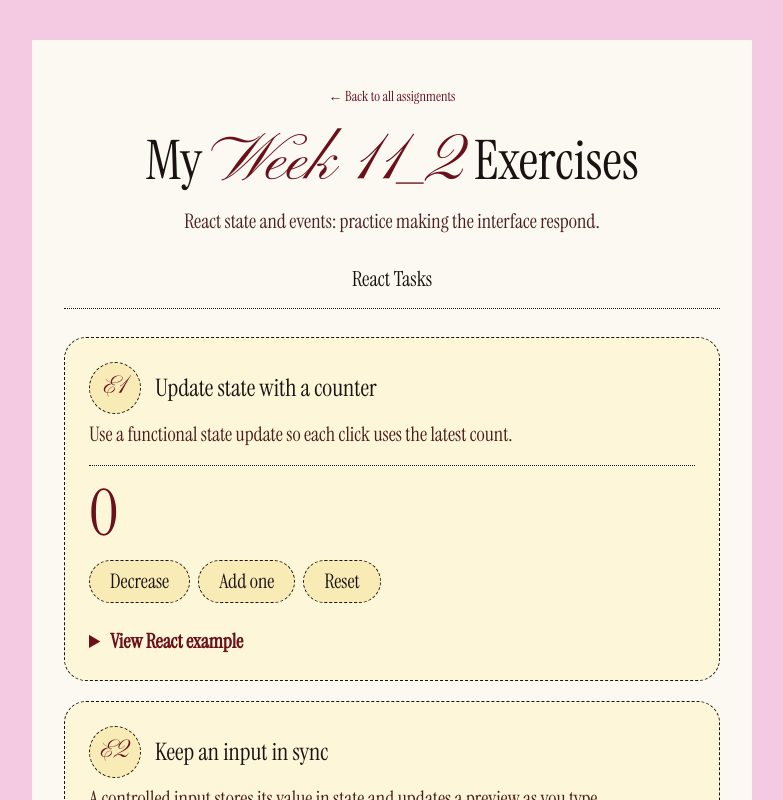
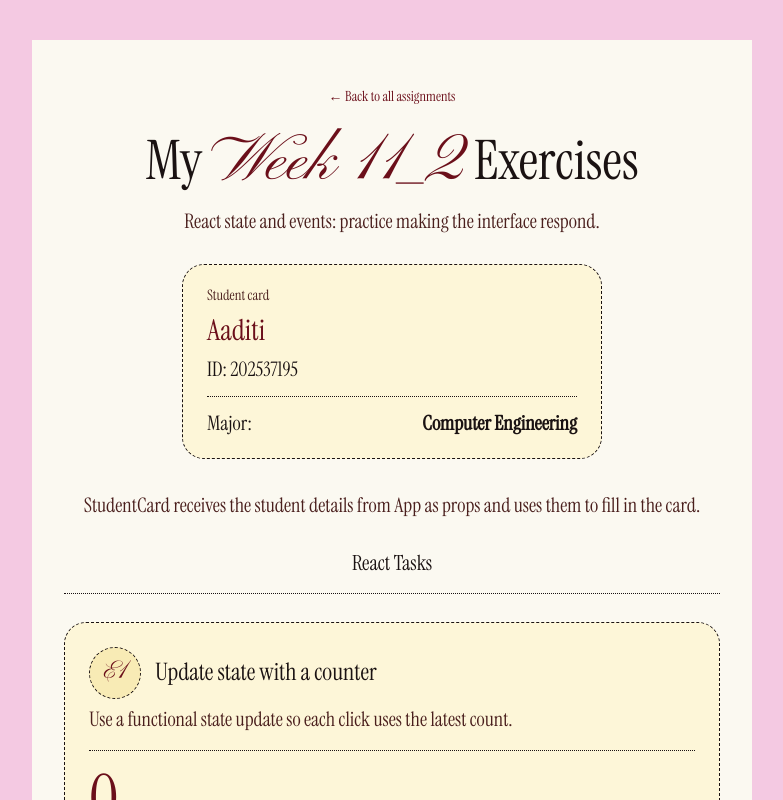
Before and after one commit to aadi-eee/week11-2, a React (Vite) app: page / in a window 1280 px wide. Shown: the top 800 px of the page, without its empty margins (248-1031 px from the left). Built offline with nearby package versions, Linux system fonts and the light colour scheme.

Commit message:
Add StudentCard with name, id and major props

```diff
--- a/src/App.jsx
+++ b/src/App.jsx
@@ -6,6 +6,7 @@ import ShowHide from './components/ShowHide.jsx';
 import FilterTasks from './components/FilterTasks.jsx';
 import ProfileForm from './components/ProfileForm.jsx';
 import QuickNote from './components/QuickNote.jsx';
+import StudentCard from './components/StudentCard.jsx';
 
 export default function App() {
   return (
@@ -20,6 +21,14 @@ export default function App() {
           <h1>My <span className="script">Week 11_2</span> Exercises</h1>
           <p className="lead">React state and events: practice making the interface respond.</p>
 
+          <StudentCard
+            name="Aaditi"
+            id="202537195"
+            major="Computer Engineering"
+          />
+          <p className="lead">
+            StudentCard receives the student details from App as props and uses them to fill in the card.
+          </p>
           <h2>React Tasks</h2>
 
           <div className="cards">
--- /dev/null
+++ b/src/components/StudentCard.jsx
@@ -0,0 +1,13 @@
+export default function StudentCard({ name, id, major }) {
+  return (
+    <section className="student-card" aria-label="Student card">
+      <p className="student-label">Student card</p>
+      <h2 className="student-name">{name}</h2>
+      <p className="student-id">ID: {id}</p>
+      <div className="student-row">
+        <span>Major:</span>
+        <strong>{major}</strong>
+      </div>
+    </section>
+  );
+}
--- a/src/index.css
+++ b/src/index.css
@@ -201,3 +201,20 @@ h2 {
   text-decoration: none;
 }
 .back:hover { text-decoration: underline; }
+
+.student-card {
+  max-width: 420px;
+  margin: 0 auto 32px;
+  padding: 20px 24px;
+  background: var(--butter-soft);
+  border: 1px dashed var(--ink);
+  border-radius: 22px;
+  text-align: left;
+}
+.student-label { color: var(--brown); font-size: .9rem; margin-bottom: 4px; }
+.student-name { font-weight: 400; font-size: 1.8rem; margin: 0 0 4px; padding: 0; border: 0; color: var(--maroon); }
+.student-id { margin-bottom: 12px; }
+.student-row {
+  display: flex; justify-content: space-between; gap: 12px;
+  padding-top: 12px; border-top: 1px dotted var(--ink);
+}
```
Also changed, not shown: 4 other files (tests, documents, lock files or other folders).
